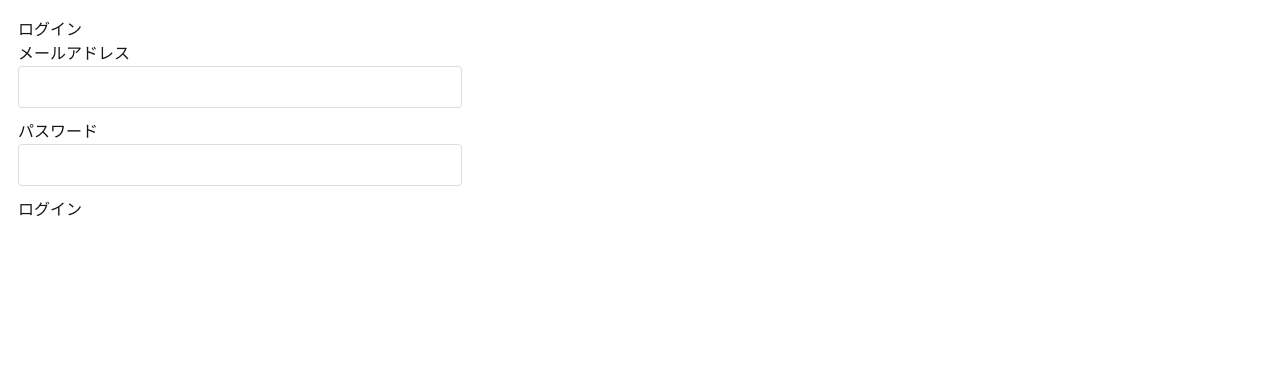
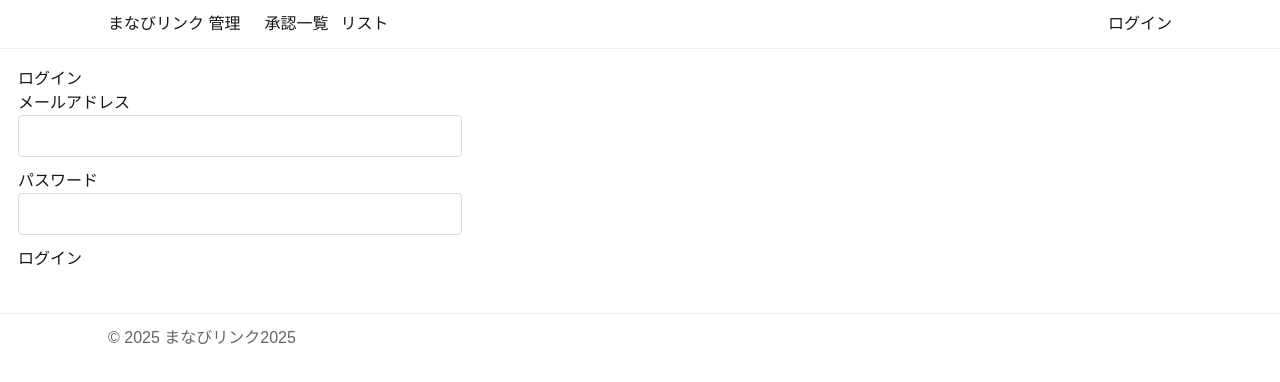
Before and after one commit to ManabiLink/manabi-dev, a Next.js app: page /login in a window 1280 px wide. Shown: the top 382 px of the page. Built offline with nearby package versions, Linux system fonts and the light colour scheme; no server answers.

Commit message:
共通レイアウトの作成

```diff
--- /dev/null
+++ b/app/components/Footer.js
@@ -0,0 +1,13 @@
+import React from 'react'
+
+export default function Footer() {
+  return (
+    <footer className="site-footer">
+      <div className="inner">© {new Date().getFullYear()} まなびリンク2025</div>
+      <style jsx>{`
+        .site-footer { border-block-start: 1px solid #eee; background:#fff; margin-block-start:24px }
+        .inner { max-inline-size:1100px; margin-inline:auto; padding:12px 18px; color:#666 }
+      `}</style>
+    </footer>
+  )
+}
--- /dev/null
+++ b/app/components/Header.js
@@ -0,0 +1,67 @@
+"use client"
+
+import React, { useEffect, useState } from 'react'
+import Link from 'next/link'
+import { useRouter } from 'next/navigation'
+import { createClient } from '@supabase/supabase-js'
+
+const supabase = createClient(process.env.NEXT_PUBLIC_SUPABASE_URL, process.env.NEXT_PUBLIC_SUPABASE_ANON_KEY)
+
+export default function Header() {
+  const [userEmail, setUserEmail] = useState(null)
+  const router = useRouter()
+
+  useEffect(() => {
+    let mounted = true
+    ;(async () => {
+      try {
+        const { data } = await supabase.auth.getUser()
+        const user = data?.user || null
+        if (!mounted) return
+        setUserEmail(user?.email || null)
+      } catch (e) {
+        // ignore
+      }
+    })()
+    return () => { mounted = false }
+  }, [])
+
+  const signOut = async () => {
+    await supabase.auth.signOut()
+    router.push('/login')
+  }
+
+  return (
+    <header className="site-header">
+      <div className="inner">
+        <div className="brand">
+          <Link href="/">まなびリンク 管理</Link>
+        </div>
+        <nav className="nav">
+          <Link href="/expert-check">承認一覧</Link>
+          <Link href="/expert-check/list">リスト</Link>
+        </nav>
+        <div className="account">
+          {userEmail ? (
+            <>
+              <span className="email">{userEmail}</span>
+              <button className="signout" onClick={signOut}>サインアウト</button>
+            </>
+          ) : (
+            <Link href="/login">ログイン</Link>
+          )}
+        </div>
+      </div>
+      <style jsx>{`
+        .site-header { border-block-end: 1px solid #eee; background: #fff }
+        .inner { max-inline-size: 1100px; margin-inline: auto; padding: 12px 18px; display:flex; align-items:center; gap:12px }
+        .brand a { font-weight:700; color:#111; text-decoration:none }
+        .nav { display:flex; gap:12px; margin-inline-start:12px }
+        .nav a { color:#0066cc; text-decoration:none }
+        .account { margin-inline-start:auto; display:flex; gap:8px; align-items:center }
+        .signout { background:transparent; border:1px solid #ddd; padding:6px 8px; border-radius:6px; cursor:pointer }
+        .email { font-size:13px; color:#333 }
+      `}</style>
+    </header>
+  )
+}
--- a/app/layout.js
+++ b/app/layout.js
@@ -1,5 +1,7 @@
 import { Geist, Geist_Mono } from "next/font/google";
 import "./globals.css";
+import Header from '@/app/components/Header'
+import Footer from '@/app/components/Footer'
 
 const geistSans = Geist({
   variable: "--font-geist-sans",
@@ -22,7 +24,9 @@ export default function RootLayout({ children }) {
       <body
         className={`${geistSans.variable} ${geistMono.variable} antialiased`}
       >
-        {children}
+        <Header />
+        <main>{children}</main>
+        <Footer />
       </body>
     </html>
   );
```
